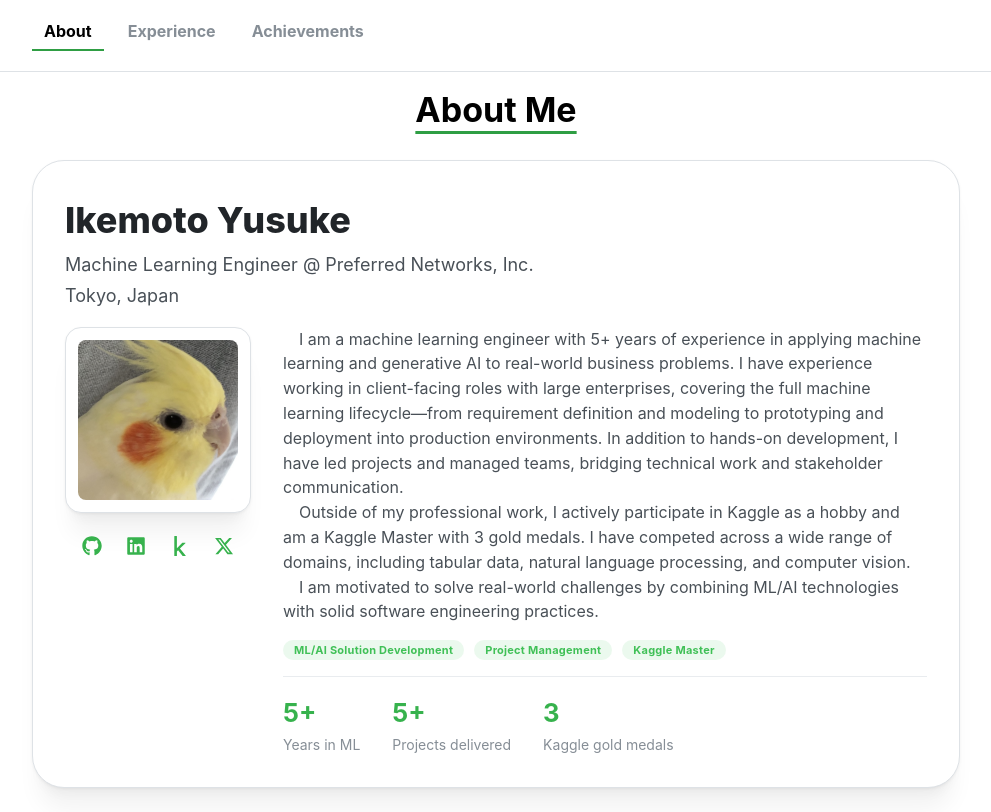
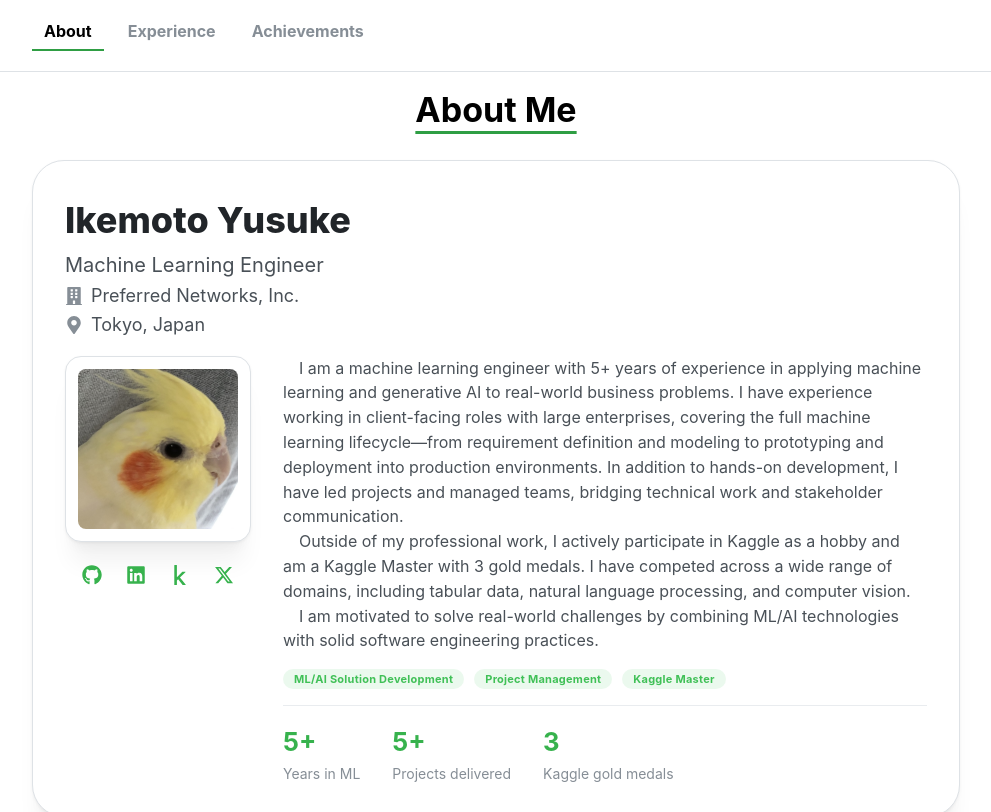
Before and after one commit to yyykrk/yyykrk.github.io, a React (Vite) app: page / in a window 1280 px wide. Shown: the top 812 px of the page, without its empty margins (144-1135 px from the left). Built offline with nearby package versions, Linux system fonts and the light colour scheme.

Commit message:
feat: add icons to organization, location in AboutMe

```diff
--- a/src/pages/AboutMe.tsx
+++ b/src/pages/AboutMe.tsx
@@ -10,6 +10,7 @@ import {
   Stack,
   Text,
 } from "@mantine/core";
+import { FaBuilding, FaMapMarkerAlt } from "react-icons/fa";
 import { SectionTitle } from "../components/ui/SectionTitle";
 import { socialLinks } from "../data/socialLinks";
 import classes from "./AboutMe.module.css";
@@ -39,16 +40,33 @@ export const AboutMe = () => {
           className={classes.card}
         >
           <Card.Section inheritPadding py="md">
-            <Stack gap={2}>
+            <Stack gap={0}>
               <Text fw={800} className={classes.name}>
                 Ikemoto Yusuke
               </Text>
-              <Text size="lg" c="var(--mantine-color-gray-7)">
-                Machine Learning Engineer @ Preferred Networks, Inc.
+              <Text size="xl" c="var(--mantine-color-gray-7)">
+                Machine Learning Engineer
               </Text>
-              <Text size="lg" c="var(--mantine-color-gray-7)">
-                Tokyo, Japan
-              </Text>
+              <Group gap={8} wrap="nowrap">
+                <FaBuilding
+                  size={18}
+                  color="var(--mantine-color-gray-6)"
+                  aria-hidden="true"
+                />
+                <Text size="lg" c="var(--mantine-color-gray-7)">
+                  Preferred Networks, Inc.
+                </Text>
+              </Group>
+              <Group gap={8} wrap="nowrap">
+                <FaMapMarkerAlt
+                  size={18}
+                  color="var(--mantine-color-gray-6)"
+                  aria-hidden="true"
+                />
+                <Text size="lg" c="var(--mantine-color-gray-7)">
+                  Tokyo, Japan
+                </Text>
+              </Group>
             </Stack>
           </Card.Section>
           <Group align="stretch" gap="xl" justify="space-between" wrap="wrap">
```
